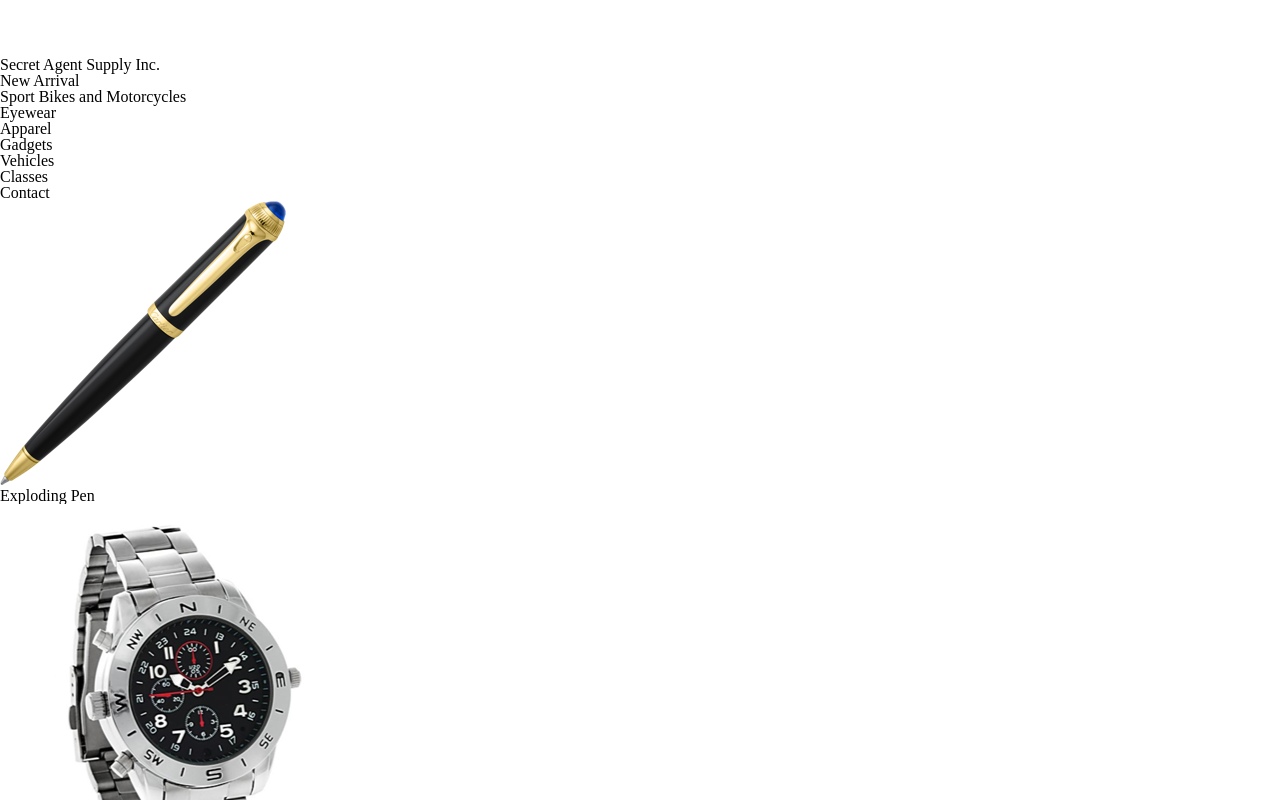
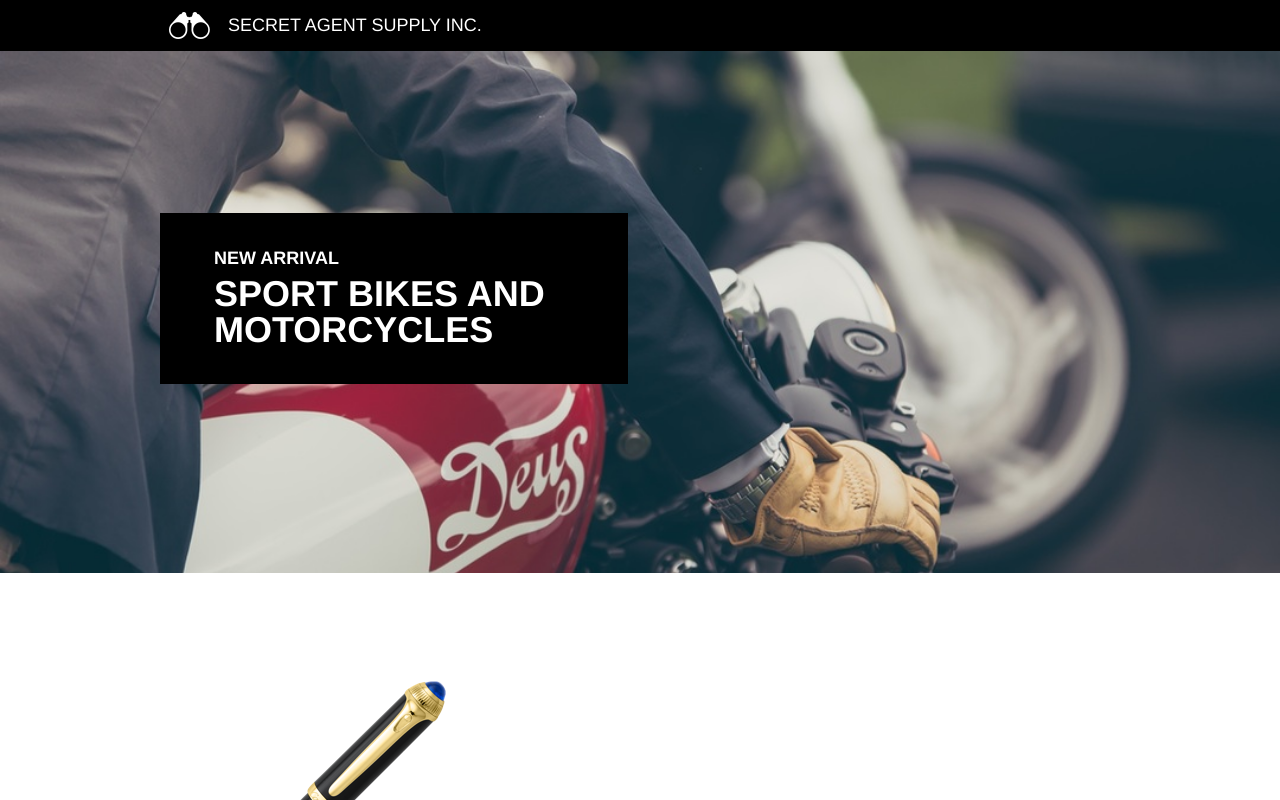
Before and after one commit to solhallam/Secret-Agent-Supply, a plain HTML site: page index.html in a window 1280 px wide. Shown: the top 800 px of the page. Drawn offline with Linux system fonts and the light colour scheme; files whose address does not match are found by name.

Commit message:
Header and banner completed in desktop view

```diff
--- a/index.html
+++ b/index.html
@@ -8,19 +8,21 @@
   </head>
   <body>
       <header>
-      <div id="logo">
+        <div class="container" id="logo">
           <img src="./resources/images/logo.png">
           <h2>Secret Agent Supply Inc.</h2>
         </div>
-    <header>
+      </header>
       <div id="banner">
+        <div class="container">
           <div id="banner-text">
             <h2>New Arrival</h2>
             <h1>Sport Bikes and Motorcycles<h1>
           </div>
         </div>
+      </div>
       <nav>
-      <ul>
+        <ul class="container">
           <li><h3>Eyewear</h3></li>
           <li><h3>Apparel</h3></li>
           <li><h3>Gadgets</h3></li>
@@ -30,7 +32,7 @@
         </ul>
       </nav>
       <div id="main">
-      <div id="products">
+        <div class="container" id="products">
           <div class="box" id="pen">
             <img src="./resources/images/pen.png">
             <h3>Exploding Pen</h3>
@@ -44,7 +46,7 @@
             <h3>Thermal Glasses</h3>
           </div>
         </div>
-      <div id="info">
+        <div class="container" id="info">
           <div id="location">
             <h3>Location</h3>
             <span>-47.346436, 84.32354</span>
@@ -56,7 +58,7 @@
         </div>
       </div>
       <footer>
-      <h3>Copyright Secret Agent Supply Inc.</h3>
+        <h3 class="container">Copyright Secret Agent Supply Inc.</h3>
       </footer>
   </body>
 </html>
--- a/resources/css/style.css
+++ b/resources/css/style.css
@@ -0,0 +1,63 @@
+html {
+  font-size: 18px;
+  padding: 0;
+  margin: 0;
+  font-family: Helvetica;
+}
+
+.container {
+  width: 960px;
+  margin: auto;
+}
+
+h1, h2, h3 {
+  color: white;
+}
+
+h1 {
+  font-size: 2rem;
+  font-weight: bold;
+  text-transform: uppercase;
+}
+
+h2 {
+  font-size: 1rem;
+  text-transform: uppercase;
+}
+
+/* Header Section */
+header {
+  background-color: black;
+  width: 100%;
+}
+
+#logo {
+  display: flex;
+  align-items: center;
+  padding: 0.66rem 0;
+}
+
+#logo img {
+  height: 1.5rem;
+  padding-left: 0.5rem;
+  padding-right: 1rem;
+}
+
+/* Banner Section */
+#banner {
+  background-image: url("/Users/solhallam/Documents/WDP/secret-agent-supply/resources/images/moto.jpg");
+  background-size: cover;
+  height: 20rem;
+  padding-top: 9rem;
+}
+
+#banner-text {
+  background-color: black;
+  width: 20rem;
+  padding: 2rem 3rem;
+}
+
+#banner-text h2 {
+  font-weight: bold;
+  padding-bottom: 0.5rem;
+}
```
Lines whose indentation alone changed are shown as unchanged.
